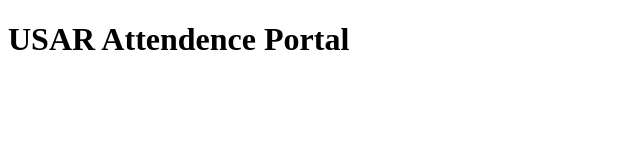
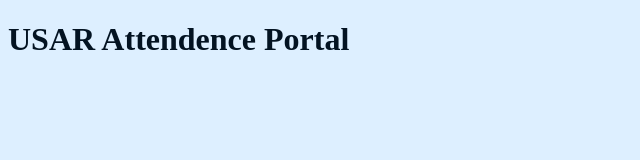
Before and after one commit to rishit-kadha/rk-demo, a plain HTML site: page index.html in a window 1280 px wide. Shown: the whole page, without its empty margins (0-640 px from the left). Drawn offline with Linux system fonts and the light colour scheme.

Commit message:
aesthetic changes

```diff
--- a/index.html
+++ b/index.html
@@ -5,6 +5,7 @@
     <meta charset="UTF-8">
     <meta name="viewport" content="width=device-width, initial-scale=1.0">
     <title> Attendence Organiser </title>
+    <link rel="stylesheet" href="style.css">
 </head>
 <body>
     <h1> USAR Attendence Portal </h1>
--- a/style.css
+++ b/style.css
@@ -1,3 +1,7 @@
 body {
-    background-color: rgb(132, 188, 237);
+    background-color: rgb(221, 239, 255);
 }
+h1 {
+    color: rgb(3, 19, 34);
+    align-content: center;
+}
```
